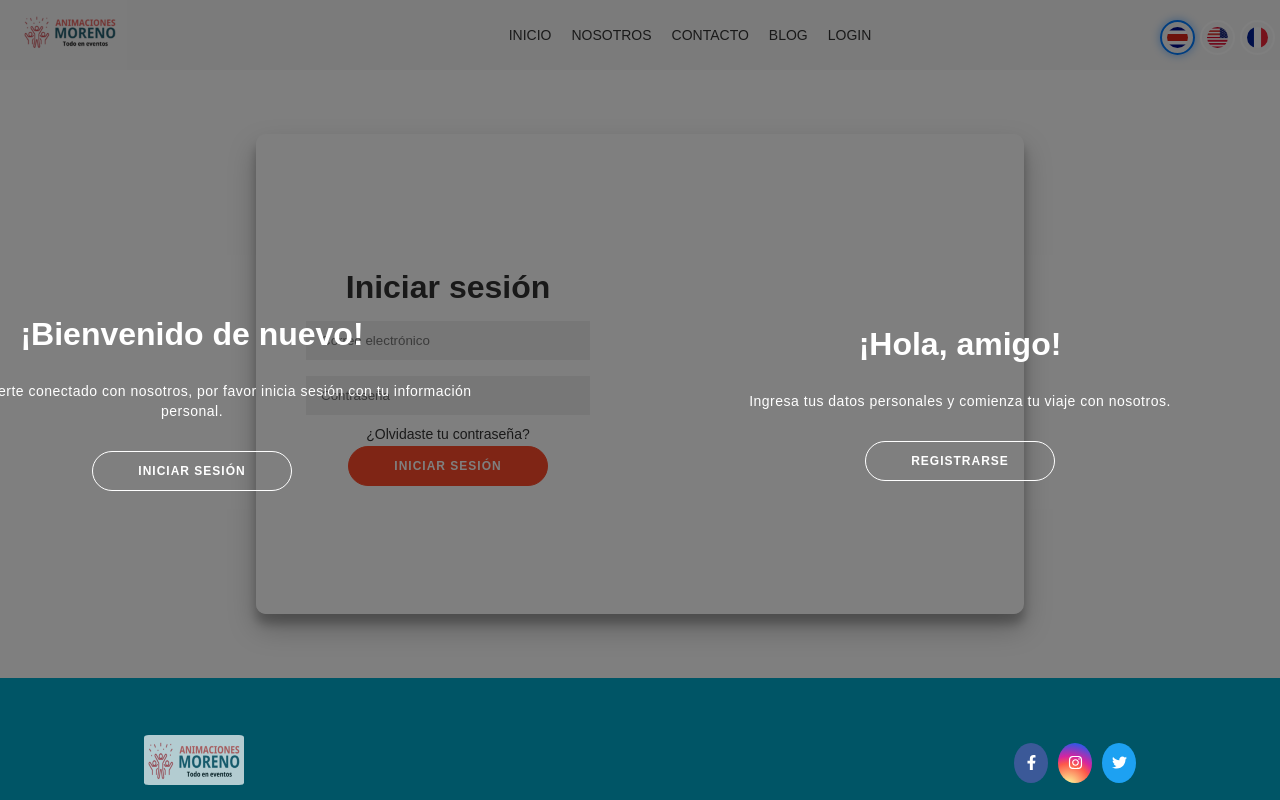
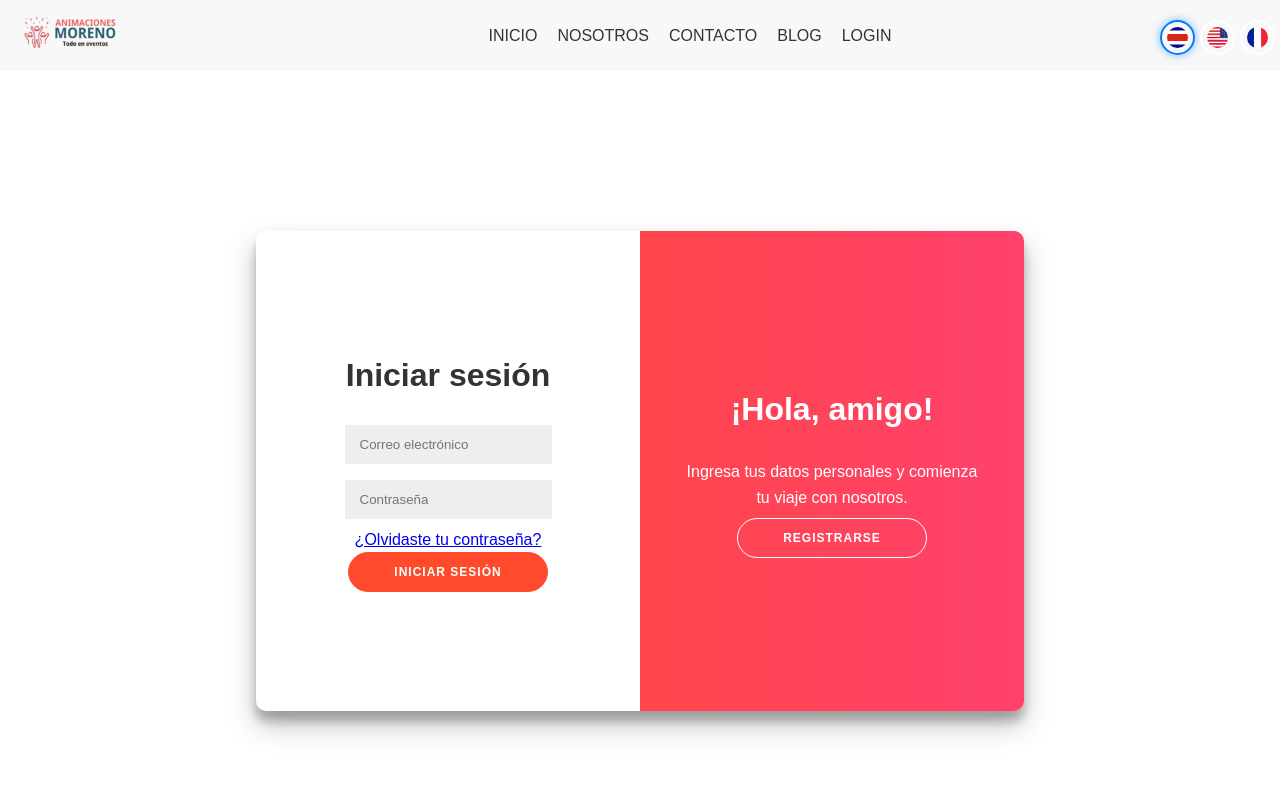
Before and after one commit to jorneycr/animaciones-moreno, a React (Create React App) app: page /login in a window 1280 px wide. Shown: the top 800 px of the page. Built offline with nearby package versions, Linux system fonts and the light colour scheme.

Commit message:
some imporvement on login

```diff
--- a/src/components/EventCalendar.css
+++ b/src/components/EventCalendar.css
@@ -116,7 +116,7 @@ button.react-calendar__tile.react-calendar__month-view__days__day.react-calendar
     color: #757575;
 }
 
-.overlay {
+.overlayPayment {
     position: fixed;
     top: 0;
     left: 0;
@@ -126,7 +126,7 @@ button.react-calendar__tile.react-calendar__month-view__days__day.react-calendar
     z-index: 999;
 }
 
-.modal {
+.modalPayment {
     position: fixed;
     top: 50%;
     left: 50%;
@@ -140,24 +140,24 @@ button.react-calendar__tile.react-calendar__month-view__days__day.react-calendar
     width: 90%;
 }
 
-.modal h2 {
+.modalPayment h2 {
     margin-top: 0;
     margin-bottom: 20px;
 }
 
-.modal form {
+.modalPayment form {
     display: flex;
     flex-direction: column;
 }
 
-.modal form input {
+.modalPayment form input {
     margin-bottom: 10px;
     padding: 10px;
     border-radius: 5px;
     border: 1px solid #ccc;
 }
 
-.modal form button {
+.modalPayment form button {
     margin-top: 10px;
     padding: 10px;
     border-radius: 5px;
@@ -167,7 +167,7 @@ button.react-calendar__tile.react-calendar__month-view__days__day.react-calendar
     color: white;
 }
 
-.modal form button:hover {
+.modalPayment form button:hover {
     background-color: #215E6F;
 }
 
@@ -207,12 +207,12 @@ button.react-calendar__navigation__arrow.react-calendar__navigation__next2-butto
     background: lightslategray;
 }
 .validation-error {
-    color: #d9534f; /* Color rojo para el texto */
-    background-color: #f2dede; /* Fondo ligeramente rosado para el error */
-    border: 1px solid #d9534f; /* Borde rojo */
-    border-radius: 4px; /* Bordes redondeados */
-    padding: 10px; /* Espaciado interno */
-    margin-top: 10px; /* Espaciado superior */
-    font-weight: bold; /* Fuente en negrita */
-    text-align: center; /* Alineación centrada */
+    color: #d9534f;
+    background-color: #f2dede;
+    border: 1px solid #d9534f;
+    border-radius: 4px;
+    padding: 10px;
+    margin-top: 10px;
+    font-weight: bold;
+    text-align: center;
 }
--- a/src/components/EventCalendar.js
+++ b/src/components/EventCalendar.js
@@ -46,9 +46,6 @@ const EventCalendar = () => {
         const { title, date, type } = newEvent;
         const eventDate = new Date(date);
 
-        // Set time to start of the day (00:00:00) to avoid timezone issues
-        eventDate.setHours(0, 0, 0, 0);
-
         const now = new Date();
         const timeDifference = (eventDate - now) / (1000 * 60 * 60 * 24); // days
 
@@ -83,9 +80,6 @@ const EventCalendar = () => {
         const { title, date, type } = newEvent;
         const eventDate = new Date(date);
 
-        // Set time to start of the day (00:00:00) to avoid timezone issues
-        eventDate.setHours(0, 0, 0, 0);
-
         setEvents(prevEvents => [...prevEvents, { id: prevEvents.length + 1, title, date: eventDate, type }]);
 
         // Limpiar el formulario de nuevo evento
@@ -101,8 +95,6 @@ const EventCalendar = () => {
 
     const handleDateClick = (newDate) => {
         const date = new Date(newDate);
-        // Set time to start of the day (00:00:00) to avoid timezone issues
-        date.setHours(0, 0, 0, 0);
 
         setDate(date);
         setNewEvent(prevState => ({ ...prevState, date: date.toISOString().split('T')[0] }));
@@ -147,8 +139,8 @@ const EventCalendar = () => {
             {validationError && <p className="validation-error">{validationError}</p>}
             {isModalOpen && (
                 <>
-                    <section className="overlay" onClick={handleCancel}></section>
-                    <section className="modal">
+                    <section className="overlayPayment" onClick={handleCancel}></section>
+                    <section className="modalPayment">
                         <PaymentForm
                             handleConfirmPayment={handleConfirmPayment}
                             handleCancel={handleCancel}
--- a/src/components/PaymentForm.css
+++ b/src/components/PaymentForm.css
@@ -10,9 +10,6 @@
     height: 400px;
 }
 
-.modal {
-    height: 650px;
-}
 
 .validation-error {
     color: #d9534f; /* Color rojo para el texto */
--- a/src/pages/Login/Login.css
+++ b/src/pages/Login/Login.css
@@ -1,40 +1,129 @@
+/* login.css */
+
+/* Asegúrate de que el contenedor principal esté centrado */
 .login {
   display: flex;
   justify-content: center;
   align-items: center;
-  margin: 5% auto;
-}
-
-* {
-  box-sizing: border-box;
-}
-
-h1 {
-  font-weight: bold;
+  height: 100vh;
   margin: 0;
 }
 
-h2 {
-  text-align: center;
+.container {
+  background-color: #fff;
+  border-radius: 10px;
+  box-shadow: 0 14px 28px rgba(0, 0, 0, 0.25), 0 10px 10px rgba(0, 0, 0, 0.22);
+  position: relative;
+  overflow: hidden;
+  width: 768px;
+  max-width: 100%;
+  min-height: 480px;
+  display: flex;
 }
 
-p {
-  font-size: 14px;
-  font-weight: 100;
-  line-height: 20px;
-  letter-spacing: 0.5px;
-  margin: 20px 0 30px;
+.form-container {
+  position: absolute;
+  top: 0;
+  height: 100%;
+  width: 50%;
+  display: flex;
+  justify-content: center;
+  align-items: center;
+  flex-direction: column;
+  transition: all 0.6s ease-in-out;
 }
 
-span {
-  font-size: 12px;
+.sign-in-container {
+  left: 0;
+  z-index: 2;
 }
 
-a {
-  color: #333;
-  font-size: 14px;
-  text-decoration: none;
-  /* margin: 15px 0; */
+.sign-up-container {
+  right: 0;
+  opacity: 0;
+  z-index: 1;
+}
+
+.container.right-panel-active .sign-in-container {
+  transform: translateX(100%);
+}
+
+.container.right-panel-active .sign-up-container {
+  transform: translateX(100%);
+  opacity: 1;
+  z-index: 5;
+  animation: show 0.6s;
+}
+
+@keyframes show {
+  0%,
+  49.99% {
+    opacity: 0;
+    z-index: 1;
+  }
+  50%,
+  100% {
+    opacity: 1;
+    z-index: 5;
+  }
+}
+
+.overlay-container {
+  position: absolute;
+  top: 0;
+  left: 50%;
+  width: 50%;
+  height: 100%;
+  overflow: hidden;
+  transition: transform 0.6s ease-in-out;
+  z-index: 100;
+}
+
+.overlayLogin {
+  background: linear-gradient(to right, #ff4b2b, #ff416c);
+  color: #fff;
+  position: absolute;
+  left: -100%;
+  height: 100%;
+  width: 200%;
+  transform: translateX(0);
+  transition: transform 0.6s ease-in-out;
+}
+
+.container.right-panel-active .overlay {
+  transform: translateX(50%);
+}
+
+.overlay-panel {
+  position: absolute;
+  display: flex;
+  align-items: center;
+  justify-content: center;
+  flex-direction: column;
+  padding: 0 40px;
+  text-align: center;
+  height: 100%;
+  width: 50%;
+  transform: translateX(0);
+  transition: transform 0.6s ease-in-out;
+}
+
+.overlay-left {
+  left: 0;
+  transform: translateX(-20%);
+}
+
+.container.right-panel-active .overlay-left {
+  transform: translateX(0);
+}
+
+.overlay-right {
+  right: 0;
+  transform: translateX(0);
+}
+
+.container.right-panel-active .overlay-right {
+  transform: translateX(20%);
 }
 
 button {
@@ -63,6 +152,14 @@ button.ghost {
   border-color: #ffffff;
 }
 
+input {
+  background-color: #eee;
+  border: none;
+  padding: 12px 15px;
+  margin: 8px 0;
+  width: 100%;
+}
+
 form {
   background-color: #ffffff;
   display: flex;
@@ -73,175 +170,3 @@ form {
   height: 100%;
   text-align: center;
 }
-
-input {
-  background-color: #eee;
-  border: none;
-  padding: 12px 15px;
-  margin: 8px 0;
-  width: 100%;
-}
-
-.container {
-  background-color: #fff;
-  border-radius: 10px;
-  box-shadow: 0 14px 28px rgba(0, 0, 0, 0.25), 0 10px 10px rgba(0, 0, 0, 0.22);
-  position: relative;
-  overflow: hidden;
-  width: 768px;
-  max-width: 100%;
-  min-height: 480px;
-}
-
-.form-container {
-  position: absolute;
-  top: 0;
-  height: 100%;
-  transition: all 0.6s ease-in-out;
-}
-
-.sign-in-container {
-  left: 0;
-  width: 50%;
-  z-index: 2;
-}
-
-.container.right-panel-active .sign-in-container {
-  transform: translateX(100%);
-}
-
-.sign-up-container {
-  left: 0;
-  width: 50%;
-  opacity: 0;
-  z-index: 1;
-}
-
-.container.right-panel-active .sign-up-container {
-  transform: translateX(100%);
-  opacity: 1;
-  z-index: 5;
-  animation: show 0.6s;
-}
-
-@keyframes show {
-
-  0%,
-  49.99% {
-    opacity: 0;
-    z-index: 1;
-  }
-
-  50%,
-  100% {
-    opacity: 1;
-    z-index: 5;
-  }
-}
-
-.overlay-container {
-  position: absolute;
-  top: 0;
-  left: 50%;
-  width: 50%;
-  height: 100%;
-  overflow: hidden;
-  transition: transform 0.6s ease-in-out;
-  z-index: 100;
-}
-
-.container.right-panel-active .overlay-container {
-  transform: translateX(-100%);
-}
-
-.overlay {
-  background: #ff416c;
-  background: -webkit-linear-gradient(to right, #ff4b2b, #ff416c);
-  background: linear-gradient(to right, #ff4b2b, #ff416c);
-  background-repeat: no-repeat;
-  background-size: cover;
-  background-position: 0 0;
-  color: #ffffff;
-  position: relative;
-  left: -100%;
-  height: 100%;
-  width: 200%;
-  transform: translateX(0);
-  transition: transform 0.6s ease-in-out;
-}
-
-.container.right-panel-active .overlay {
-  transform: translateX(50%);
-}
-
-.overlay-panel {
-  position: absolute;
-  display: flex;
-  align-items: center;
-  justify-content: center;
-  flex-direction: column;
-  padding: 0 40px;
-  text-align: center;
-  top: 0;
-  height: 100%;
-  width: 50%;
-  transform: translateX(0);
-  transition: transform 0.6s ease-in-out;
-}
-
-.overlay-left {
-  transform: translateX(-20%);
-}
-
-.container.right-panel-active .overlay-left {
-  transform: translateX(0);
-}
-
-.overlay-right {
-  right: 0;
-  transform: translateX(0);
-}
-
-.container.right-panel-active .overlay-right {
-  transform: translateX(20%);
-}
-
-.social-container {
-  margin: 20px 0;
-}
-
-.social-container a {
-  border: 1px solid #dddddd;
-  border-radius: 50%;
-  display: inline-flex;
-  justify-content: center;
-  align-items: center;
-  margin: 0 5px;
-  height: 40px;
-  width: 40px;
-}
-
-footer {
-  background-color: #222;
-  color: #fff;
-  font-size: 14px;
-  bottom: 0;
-  position: fixed;
-  left: 0;
-  right: 0;
-  text-align: center;
-  z-index: 999;
-}
-
-footer p {
-  margin: 10px 0;
-}
-
-footer i {
-  color: red;
-}
-
-footer a {
-  color: #3c97bf;
-  text-decoration: none;
-}
--- a/src/pages/Login/Login.js
+++ b/src/pages/Login/Login.js
@@ -21,7 +21,7 @@ function Login() {
         <SignUpForm />
         <SignInForm />
         <aside className="overlay-container">
-          <section className="overlay">
+          <section className="overlayLogin">
             <section className="overlay-panel overlay-left">
               <h1 style={{color:'#FFF'}}>¡Bienvenido de nuevo!</h1>
               <p style={{color:'#FFF'}}>
```
